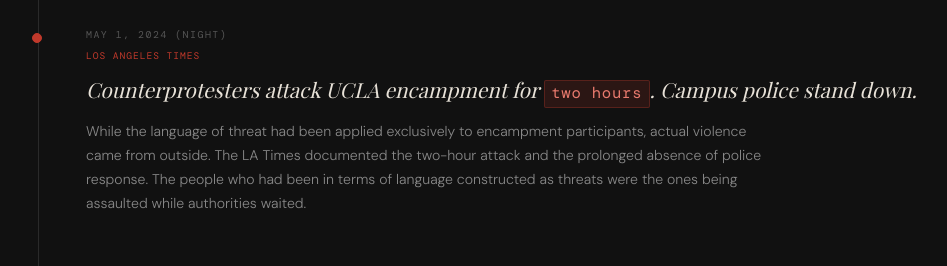
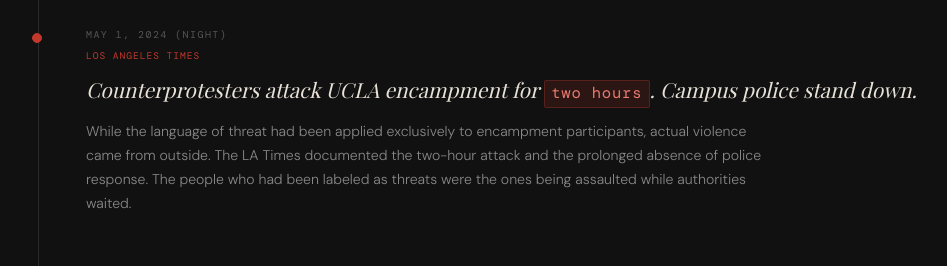
Before and after one commit to eliasbensaid/UnEssay, a plain HTML site: page narrative.html in a window 1280 px wide. Shown: the part 2300-2566 px from the top of the page, without its empty margins (42-989 px from the left). Drawn offline with nearby package versions, Linux system fonts and the light colour scheme; a web font is replaced by a local one.

Commit message:
Add files via upload

```diff
--- a/narrative.html
+++ b/narrative.html
@@ -366,7 +366,7 @@
       <p class="timeline-date">May 1, 2024 (Night)</p>
       <p class="timeline-source">Los Angeles Times</p>
       <p class="timeline-quote">Counterprotesters attack UCLA encampment for <span class='timeline-word'>two hours</span>. Campus police stand down.</p>
-      <p class="timeline-context">While the language of threat had been applied exclusively to encampment participants, actual violence came from outside. The LA Times documented the two-hour attack and the prolonged absence of police response. The people who had been in terms of language constructed as threats were the ones being assaulted while authorities waited.</p>
+      <p class="timeline-context">While the language of threat had been applied exclusively to encampment participants, actual violence came from outside. The LA Times documented the two-hour attack and the prolonged absence of police response. The people who had been labeled as threats were the ones being assaulted while authorities waited.</p>
     </div>
 
     <div class="timeline-item" style="padding-left:0;">
```
